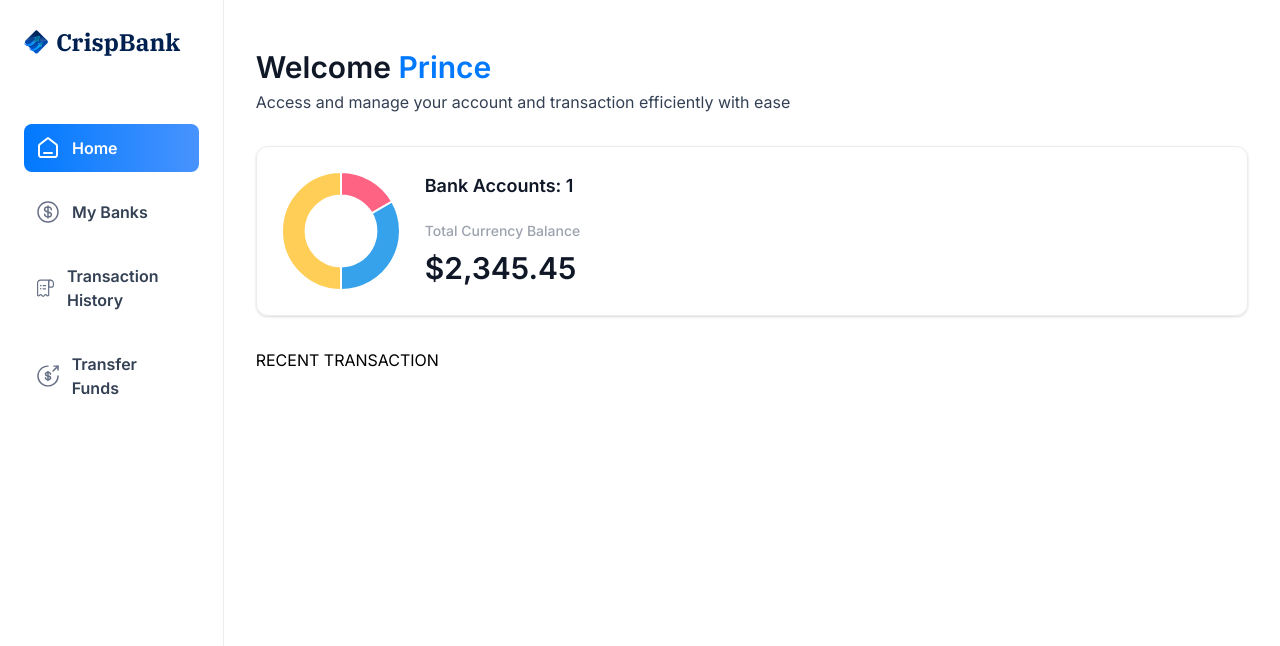
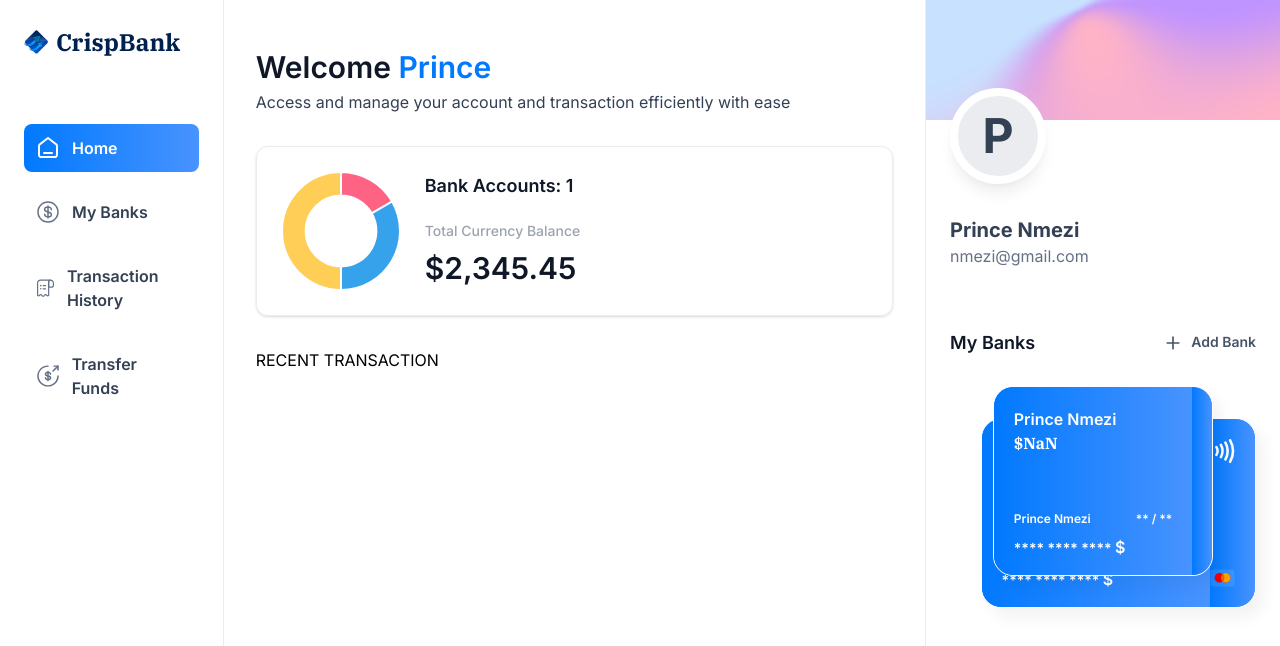
Before and after one commit to stephenprin/banking_system, a Next.js app: page / in a window 1280 px wide. Shown: the top 646 px of the page. Built offline with nearby package versions, Linux system fonts and the light colour scheme.

Commit message:
implement the rightbar with bank cards

```diff
--- a/app/(root)/page.tsx
+++ b/app/(root)/page.tsx
@@ -1,11 +1,14 @@
 import HeaderBox from "@/components/HeaderBox";
+import RightSidebar from "@/components/RightSidebar";
 import TotalBalanceBox from "@/components/TotalBalanceBox";
 import React from "react";
 import CountUp from "react-countup";
 
 const Home = () => {
   const loggedInUser = {
-    name: "Prince",
+    firstName: "Prince",
+    lastName: "Nmezi",
+    email: "nmezi@gmail.com"
   };
   return (
     <section className="home">
@@ -14,7 +17,7 @@ const Home = () => {
           <HeaderBox
             type="greeting"
             title="Welcome"
-            user={loggedInUser?.name || "GuestUser"}
+            user={loggedInUser?.firstName || "GuestUser"}
             subtext="Access and manage your account and transaction efficiently with ease"
           />
 
@@ -27,6 +30,7 @@ const Home = () => {
 
         RECENT TRANSACTION
       </div>
+      <RightSidebar user={loggedInUser} transaction={[]} banks={[{},{}]}/>
     </section>
   );
 };
--- a/app/globals.css
+++ b/app/globals.css
@@ -167,7 +167,7 @@
   }
 
   .profile-img {
-    @apply flex-center absolute -top-8 size-24 rounded-full bg-gray-100 border-8 border-white p-2 shadow-profile;
+    @apply flex-center absolute -top-8 size-24 rounded-full bg-gray-200 border-8 border-white p-2 shadow-profile;
   }
 
   .profile-details {
@@ -179,7 +179,7 @@
   }
 
   .profile-email {
-    @apply text-16 font-normal text-gray-600;
+    @apply text-16 font-normal text-gray-500;
   }
 
   .banks {
@@ -224,6 +224,7 @@
   .bank-card {
     @apply relative flex h-[190px] w-full max-w-[320px] justify-between rounded-[20px] border border-white bg-bank-gradient shadow-creditCard backdrop-blur-[6px];
   }
+
 
   .bank-card_content {
     @apply relative z-10 flex size-full max-w-[228px] flex-col justify-between rounded-l-[20px] bg-gray-700 bg-bank-gradient px-5 pb-4 pt-5;
--- /dev/null
+++ b/components/BankCard.tsx
@@ -0,0 +1,36 @@
+import { formatAmount } from '@/lib/utils'
+import Image from 'next/image'
+import Link from 'next/link'
+import React from 'react'
+
+const BankCard = ({account, userName, showBalance= true }:CreditCardProps) => {
+  return (
+    <div className='flex flex-col'>
+        <Link href="" className='bank-card'>
+            <div className='bank-card_content'>
+                  <div>
+                    <h1 className='text-16 font-semibold text-white'>
+                      {account.name || userName}
+                    </h1>
+                    <p className='font-ibm-plex-serif font-black text-white'>
+                      {formatAmount(account.currentBalance)}
+                    </p>
+                  </div>
+                  <article className='flex flex-col gap-2'>
+                      <div className='flex justify-between'>
+                          <h1 className='text-12 font-semibold text-white'>{userName}</h1>
+                          <h1 className='text-12 font-semibold text-white'> ** / **</h1>
+                      </div>
+                      <p className='text-14 font-semibold tracking-normal text-white'>**** **** **** <span className='text-16'>${account.mask}</span></p>
+                  </article>
+            </div>
+            <div className='bank-card_icon'>
+              <Image src="/icons/paypass.svg" width={20} height={24} alt="pay"/>
+              <Image src="/icons/mastercard.svg" width={45} height={45} alt="mastercard"/>
+            </div>
+        </Link>
+    </div>
+  )
+}
+
+export default BankCard
--- /dev/null
+++ b/components/RightSidebar.tsx
@@ -0,0 +1,56 @@
+import Image from 'next/image'
+import Link from 'next/link'
+import React from 'react'
+import BankCard from './BankCard'
+
+const RightSidebar = ({user, transactions, banks}:RightSidebarProps) => {
+  return (
+   <aside className='right-sidebar'>
+        <section className='flex flex-col pb-8'>
+                <div className='profile-banner'/>
+                <div className='profile'>
+                        <div className='profile-img'>
+                                <span className='text-5xl font-bold text-black-2'>{user.firstName[0]}</span>
+                        </div>
+                        <div className='profile-details'>
+                                <h2 className='text-xl font-bold text-black-2'>{user.firstName} {user.lastName}</h2>
+                                <p className='profile-email'>{user.email}</p>
+                        </div>
+                </div>
+        </section>
+        <section className='banks'>
+            <div className='flex w-full justify-between'>
+                <h2 className='header-2'>My Banks</h2>
+                <Link href='/' className='flex gap-2'>
+                    <Image src="/icons/plus.svg" height={20} width={20} alt="plus" />
+                    <h2 className='text-14 font-semibold text-gray-600'>Add Bank</h2>
+                </Link>
+            </div>
+            {banks?.length  > 0 && (
+            <div className=' relative flex flex-1 flex-col items-center justify-center gap-5'>
+                <div className='relative z-10'>
+                   <BankCard
+                   key={banks[0].$id}
+                   account={banks[0]}
+                   userName={`${user.firstName} ${user.lastName}`}
+                   showBalance={false}
+                   />
+                </div>
+                {banks[1] && (
+                <div className='absolute z-0 top-8 right-0 w-[90%]'>
+                            <BankCard
+                   key={banks[0].$id}
+                   account={banks[0]}
+                   userName={`${user.firstName} ${user.lastName}`}
+                   showBalance={false}
+                   />
+                </div>)}
+            </div>
+            )}
+
+        </section>
+   </aside>
+  )
+}
+
+export default RightSidebar
--- a/components/Sidebar.tsx
+++ b/components/Sidebar.tsx
@@ -16,11 +16,12 @@ const Sidebar = ({user}:SiderbarProps) => {
                 <Image src="/icons/logo.svg" width={35}
                 height={35} alt="crispbank" className='size-[24px] max-xl:size-14'/>
                 <h1 className='sidebar-logo'>CrispBank</h1>
+
             </Link>
             {sidebarLinks.map((item) =>{
                 const isActive= pathname===item.route || pathname.startsWith(`${item.route}/`)
                 return(
-                    <Link key={item.label} href={item.imgURL} className={cn('sidebar-link',{
+                    <Link key={item.label} href={item.route} className={cn('sidebar-link',{
                         'bg-bank-gradient':isActive
                     } )}>
                         <div className='relative size-6'>
@@ -33,6 +34,7 @@ const Sidebar = ({user}:SiderbarProps) => {
                         <p className={cn('sidebar-label',{
                             '!text-white':isActive
                         })}>{item.label}</p>
+
                     </Link>
                 )
             }
```
